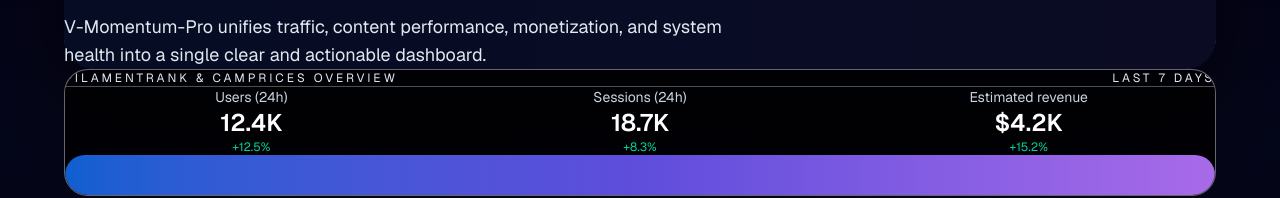
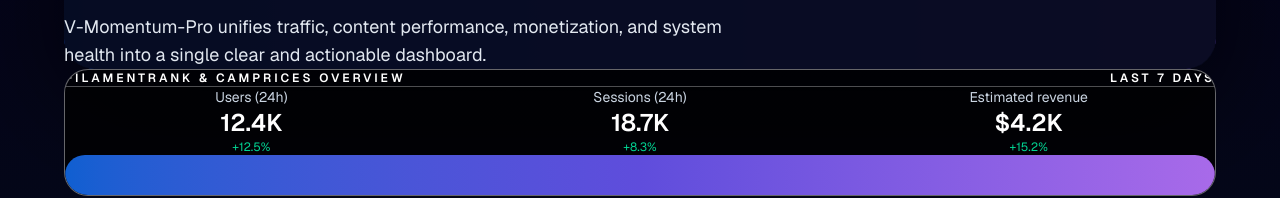
Before and after one commit to gemamaxgroup-ai/v-momentum-pro, a Next.js app: page / in a window 1280 px wide. Shown: the part 187-385 px from the top of the page. Built offline with nearby package versions, Linux system fonts and the light colour scheme.

Commit message:
style: improve FilamentRank overview header visibility with white text and semibold weight

```diff
--- a/components/landing/LandingPage.tsx
+++ b/components/landing/LandingPage.tsx
@@ -70,7 +70,7 @@
 
               {/* BLOQUE 2 – TARJETA DE MÉTRICAS */}
               <div className="w-full rounded-3xl bg-black/60 border border-white/40 overflow-hidden">
-                <div className="flex items-center justify-between px-4 pt-3 pb-2 text-xs sm:text-[0.75rem] tracking-[0.25em] text-slate-200 uppercase border-b border-white/30">
+                <div className="flex items-center justify-between px-4 pt-3 pb-2 text-xs sm:text-[0.75rem] tracking-[0.25em] text-white font-semibold uppercase border-b border-white/30">
                   <span>FilamentRank &amp; CamPrices overview</span>
                   <span>LAST 7 DAYS</span>
                 </div>
```
